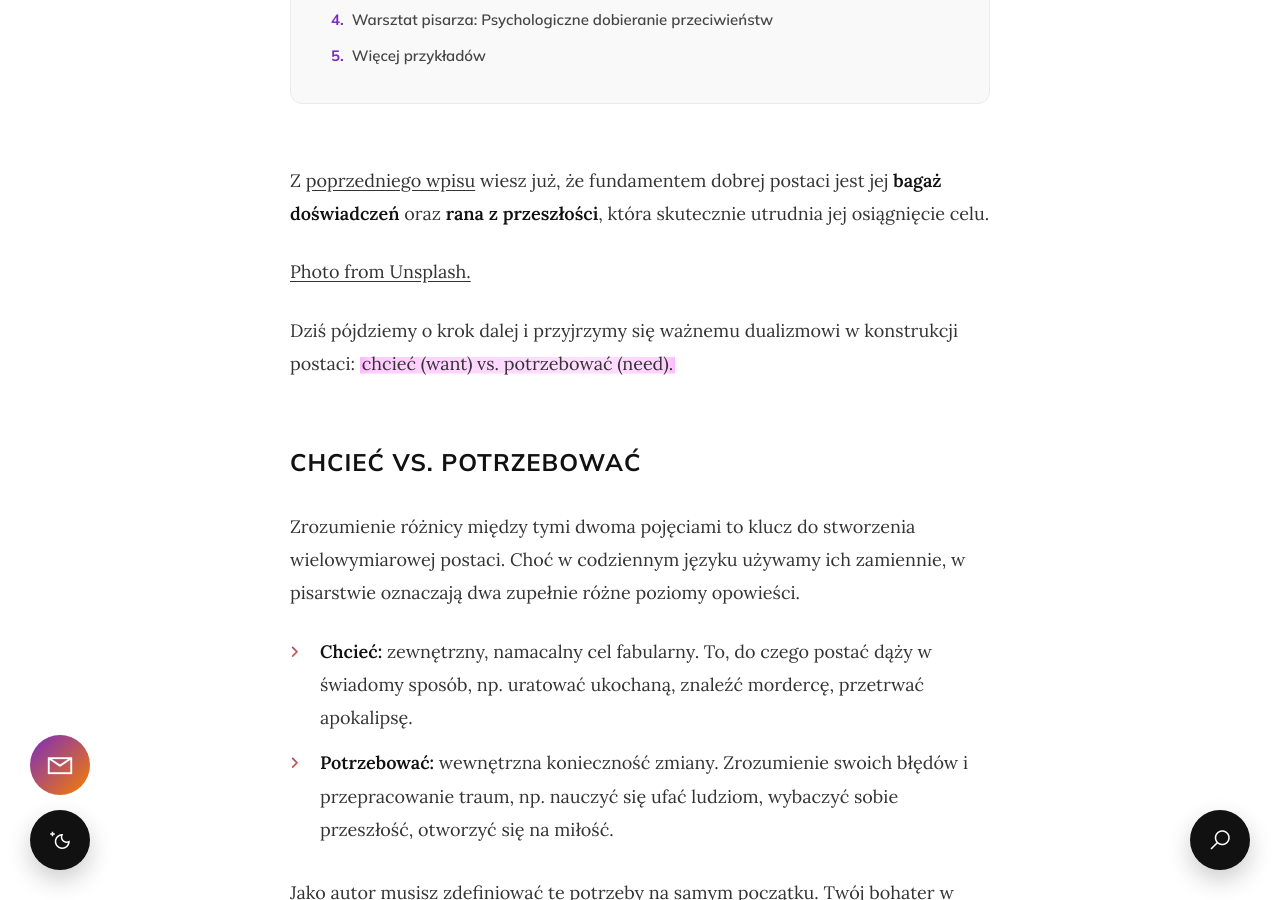
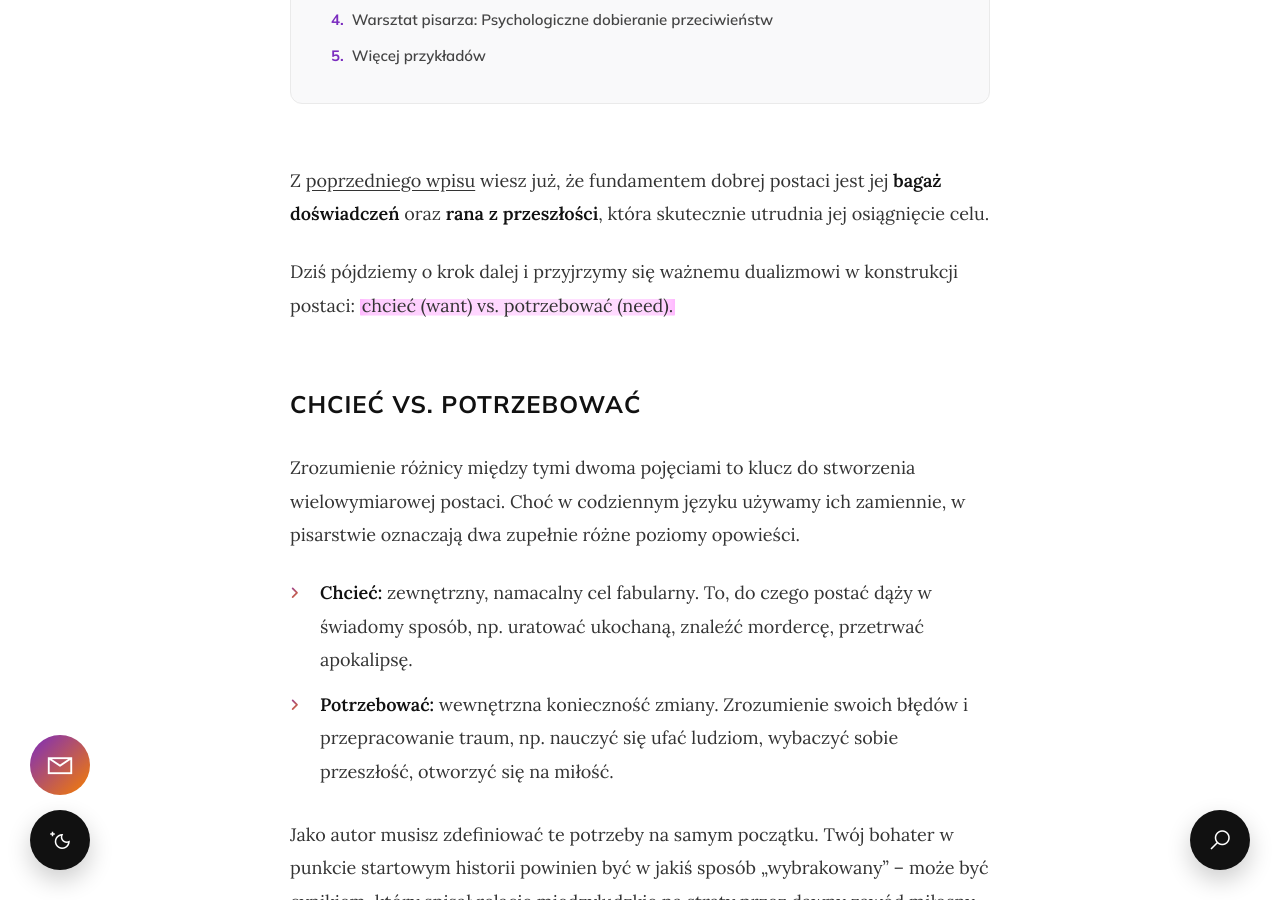
Before and after one commit to Bonnie00726/nataliaszoppa, a Jekyll site: the page built from _posts/2026-07-10-chciec-a-potrzebowac.md, in a window 1280 px wide and 900 px high, scrolled down 1487 px. Built offline with Jekyll 4.4.1, drawn with Linux system fonts in a browser that asks for light colours; some of the changed text lies outside the part shown.

Commit message:
Update 2026-07-10-chciec-a-potrzebowac.md

```diff
--- a/_posts/2026-07-10-chciec-a-potrzebowac.md
+++ b/_posts/2026-07-10-chciec-a-potrzebowac.md
@@ -10,8 +10,6 @@ tags: [pisarstwo]
 Każdy z nas czegoś chce, ale życie brutalnie weryfikuje te pragnienia, pokazując, że często potrzebujemy czegoś zupełnie innego. **W pogoni za celami zdobywamy życiowe lekcje, rozwijamy się i zmieniamy.** Dokładnie tę samą drogę musi przejść Twój bohater, jeśli ma poruszyć i zaangażować czytelnika.
 
 Z <a href="https://nataliaszoppa.com/2026/06/18/konflikt-wewn%C4%99trzny-czyli-jak-stworzy%C4%87-anga%C5%BCuj%C4%85cego-bohatera.html">poprzedniego wpisu</a> wiesz już, że fundamentem dobrej postaci jest jej **bagaż doświadczeń** oraz **rana z przeszłości**, która skutecznie utrudnia jej osiągnięcie celu.
-
-<a href="https://unsplash.com/photos/text-6CczttZO18o">Photo from Unsplash.</a>
 
 Dziś pójdziemy o krok dalej i przyjrzymy się ważnemu dualizmowi w konstrukcji postaci: <span class="marker-highlight">chcieć (want) vs. potrzebować (need).</span>
 
```
Also changed, not shown: other parts of _posts/2026-07-10-chciec-a-potrzebowac.md (+3 -0 lines).
